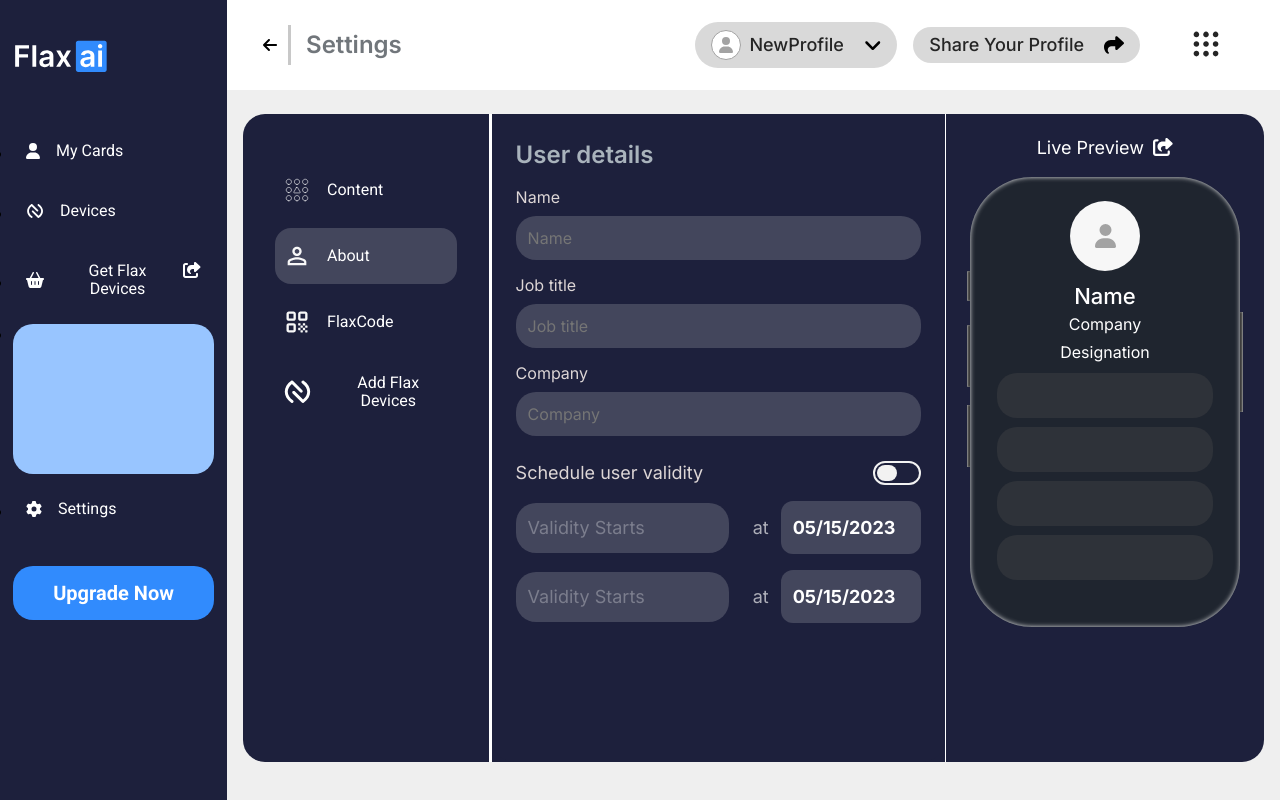
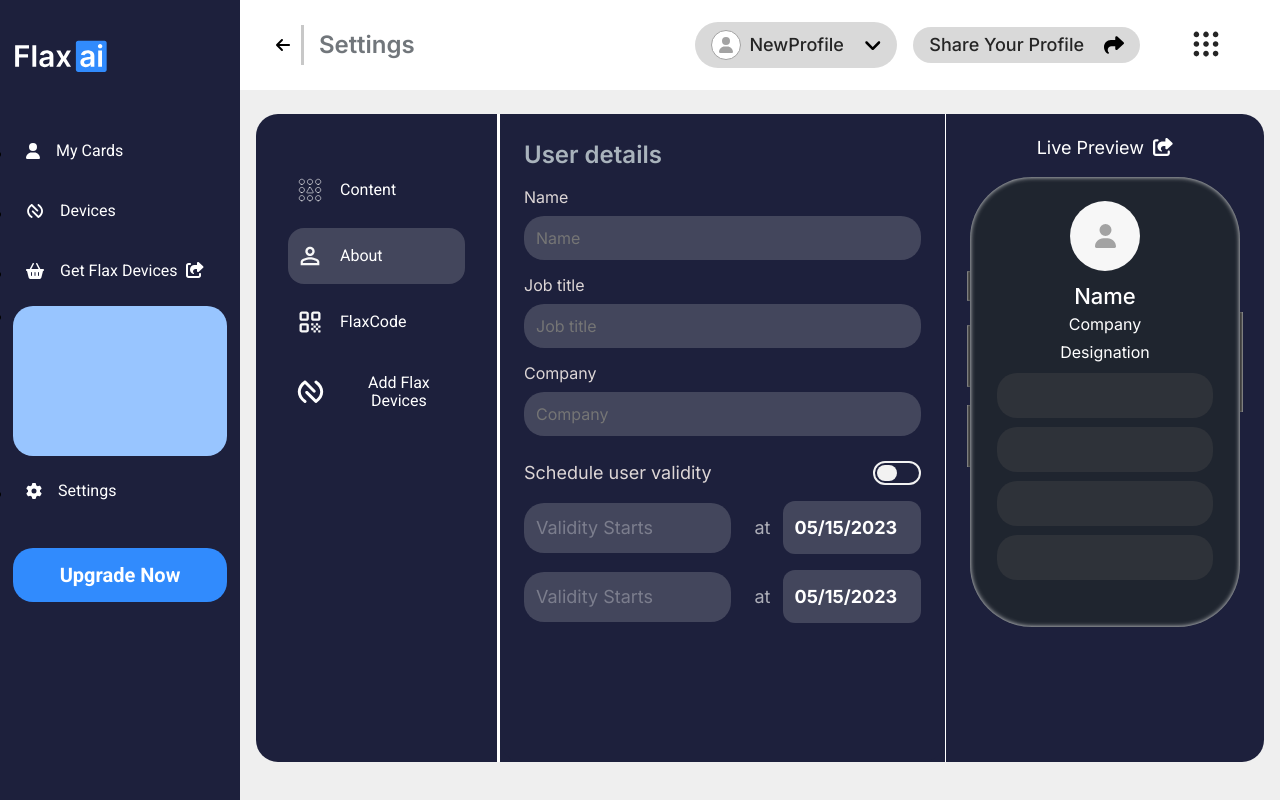
Before and after one commit to saquibnasar/dashboard, a React (Create React App) app: page /about in a window 1280 px wide. Built offline with nearby package versions, Linux system fonts and the light colour scheme.

Commit message:
new changes

```diff
--- a/src/sass/sidebar.scss
+++ b/src/sass/sidebar.scss
@@ -3,7 +3,7 @@
 @import "./mediaqueries.scss";
 .sidebar {
   background: #1d203c;
-  width: 276px;
+  min-width: 240px;
   padding-bottom: 28px;
   @include media992 {
     position: absolute;
```
